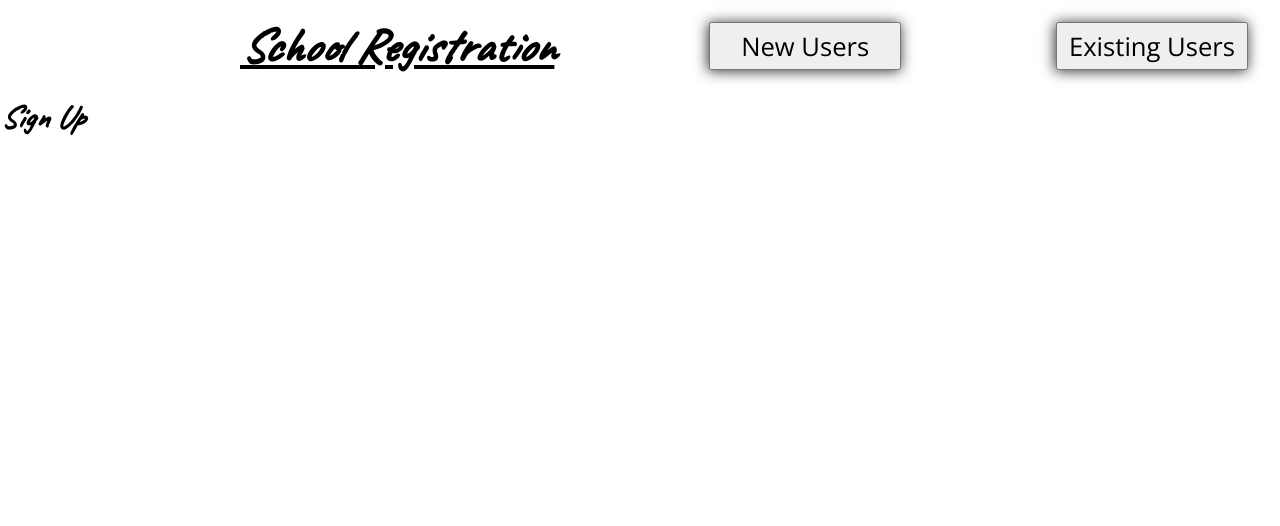
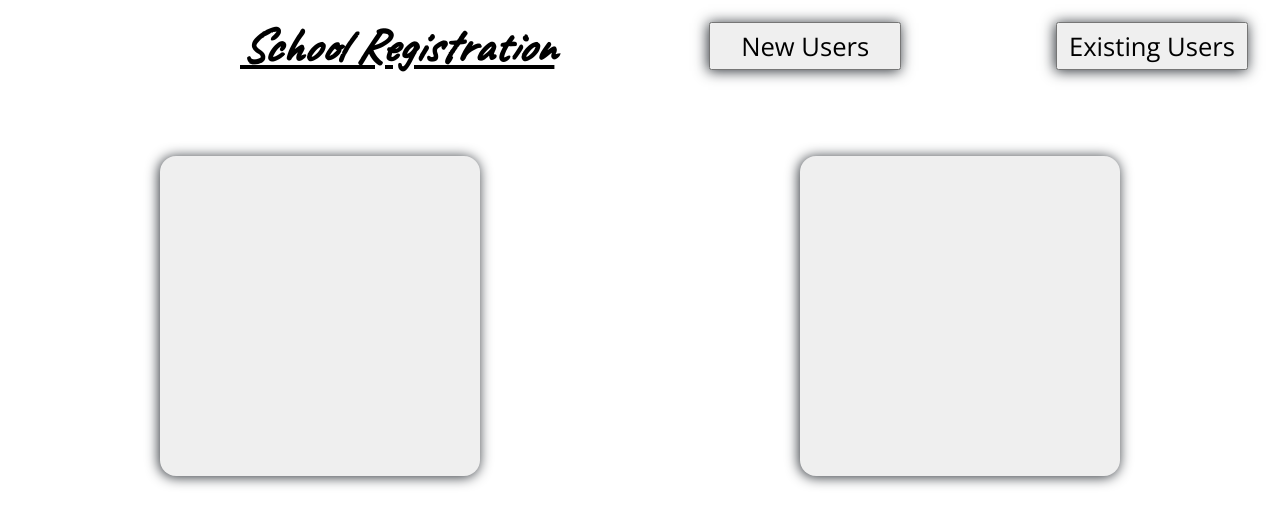
Before and after one commit to Chriscastanuela/guild-fe, a React (Create React App) app: page /existing-users in a window 1280 px wide. Shown: the top 526 px of the page. Built offline with nearby package versions, Linux system fonts and the light colour scheme; no server answers.

Commit message:
add left-and-right divs

```diff
--- a/src/Components/Existing-Users/ExistingUsers.js
+++ b/src/Components/Existing-Users/ExistingUsers.js
@@ -4,22 +4,12 @@ import {BrowserRouter as Route} from 'react-router-dom';
 import './ExistingUsers.scss'
 
 export default class ExistingUsers extends Component {
-    constructor(props) {
-        super(props);
-        this.state = {
-            //
-        }
-    }
-
-    formUpdate(e) {
-        this.setState({[e.target.name]: e.target.value});
-    }
-
     render() {
         return (
-            <div>
-                <em><h1 id='sign-up'>Sign Up</h1></em>
-            </div>
+            <section className='sign-up-field'>
+                <section className='sign-up-area' id='left'></section>
+                <section className='sign-up-area' id='right'></section>
+            </section>
         )
     }
 }
--- a/src/Components/Existing-Users/ExistingUsers.scss
+++ b/src/Components/Existing-Users/ExistingUsers.scss
@@ -1,3 +1,44 @@
+.sign-up-field {
+    display: flex;
+    flex-direction: row;
+    justify-content: center;
+}
+
 #sign-up {
     font-family: 'Caveat', cursive;
+    display: inline-block;
+    height: 1em;
+    margin: 0;
 }
+
+.sign-up-field {
+    height: 60vh;
+    width: 100vw;
+    display: flex;
+    flex-direction: row;
+    justify-content: space-between;
+    align-items: center;
+}
+
+@mixin left-and-right {
+    background-color: #EFEFEF;
+    width: 25vw;
+    height: 25vw;
+    margin-left: auto;
+    margin-right: auto;
+    box-shadow: -1px 1px 13px 0px #282D33;
+    border-radius: 1em;
+    display: flex;
+    flex-direction: column;
+    align-items: center;
+    justify-items: center;
+    justify-content: space-evenly;
+}
+
+#left {
+    @include left-and-right;
+}
+
+#right {
+    @include left-and-right;
+}
--- a/src/Components/New-Users/NewUsers.js
+++ b/src/Components/New-Users/NewUsers.js
@@ -22,7 +22,7 @@ export default class NewUsers extends Component {
 
     render() {
         return (
-            <div className='input-area'>
+            <section className='input-area'>
                 <em><h1 className='header' id='register-here'>Register Here</h1></em>
                 <input
                 type='text'
@@ -57,7 +57,7 @@ export default class NewUsers extends Component {
                 className='button'
                 />
                 <p>{this.props.postStudentResponse}</p>
-            </div>
+            </section>
         )
     }
 }
```
